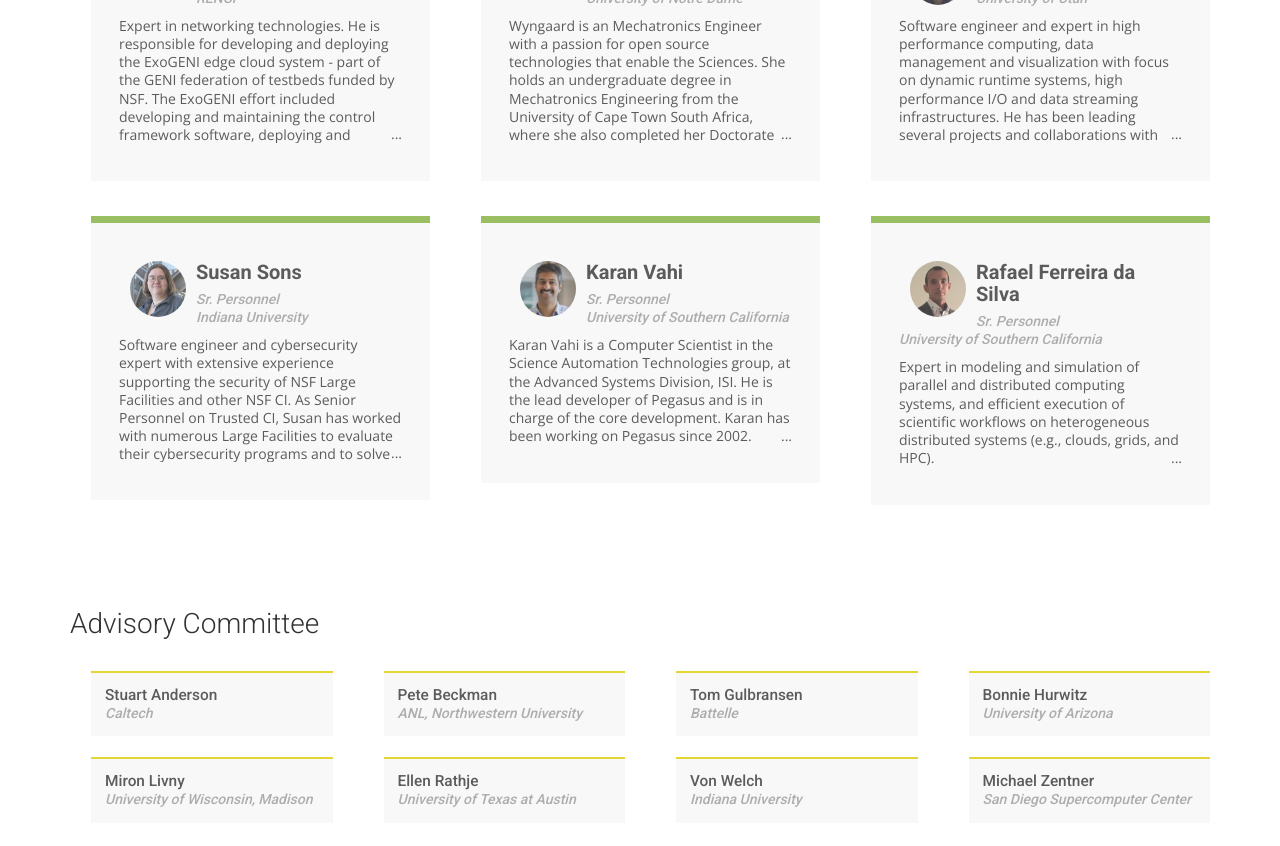
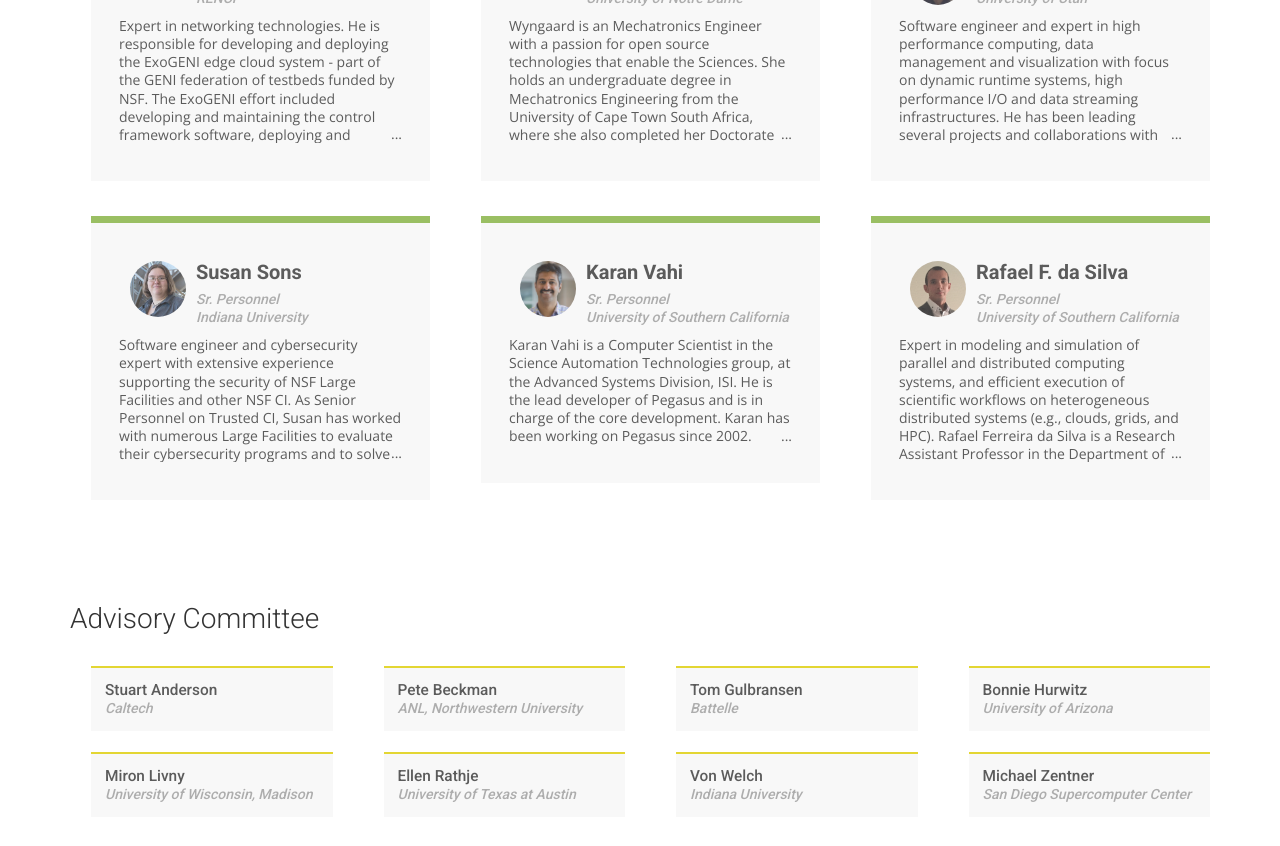
Before and after one commit to cicoe/cicoe.github.io, a Jekyll site: the page built from people.html, in a window 1280 px wide and 900 px high, scrolled down 1331 px. Shown: the top 846 px of the window. Built offline with Jekyll 4.4.1, drawn with Linux system fonts in a browser that asks for light colours; nearby versions of some CDN libraries; some web fonts are replaced.

Commit message:
Update participants.yml

```diff
--- a/_data/participants.yml
+++ b/_data/participants.yml
@@ -75,9 +75,9 @@
   institution: "University of Southern California"
   description: "Karan Vahi is a Computer Scientist in the Science Automation Technologies group, at the Advanced Systems Division, ISI. He is the lead developer of Pegasus and is in charge of the core development. Karan has been working on Pegasus since 2002."
 
-- name: "Rafael Ferreira da Silva"
+- name: "Rafael F. da Silva"
   photo: "ferreiradasilva.png"
   website: "https://rafaelsilva.com"
   role: "Sr. Personnel"
   institution: "University of Southern California"
-  description: "Expert in modeling and simulation of parallel and distributed computing systems, and efficient execution of scientific workflows on heterogeneous distributed systems (e.g., clouds, grids, and HPC)."
+  description: "Expert in modeling and simulation of parallel and distributed computing systems, and efficient execution of scientific workflows on heterogeneous distributed systems (e.g., clouds, grids, and HPC). Rafael Ferreira da Silva is a Research Assistant Professor in the Department of Computer Science at University of Southern California, and a Research Lead in the Science Automation Technologies group at the USC Information Sciences Institute."
```
